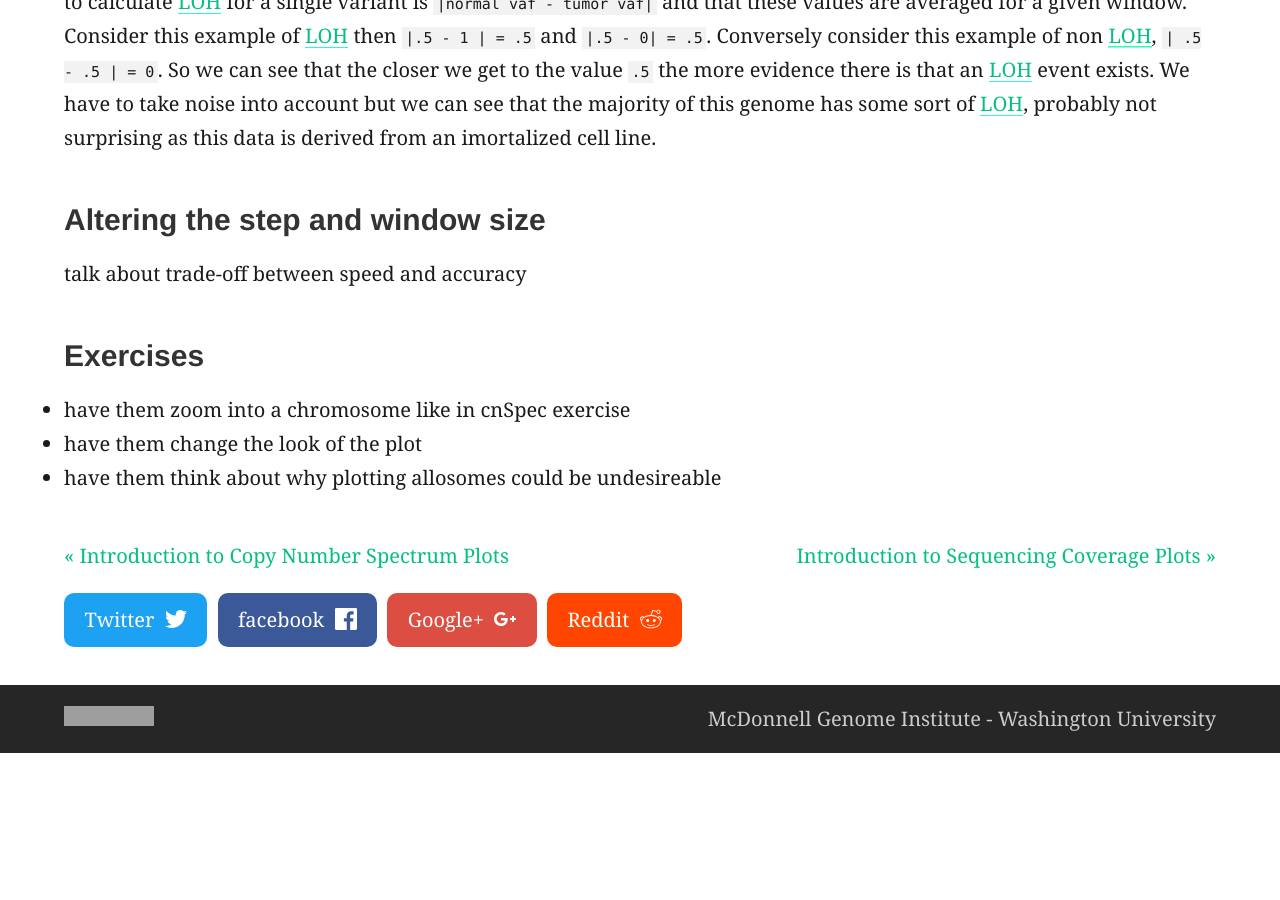
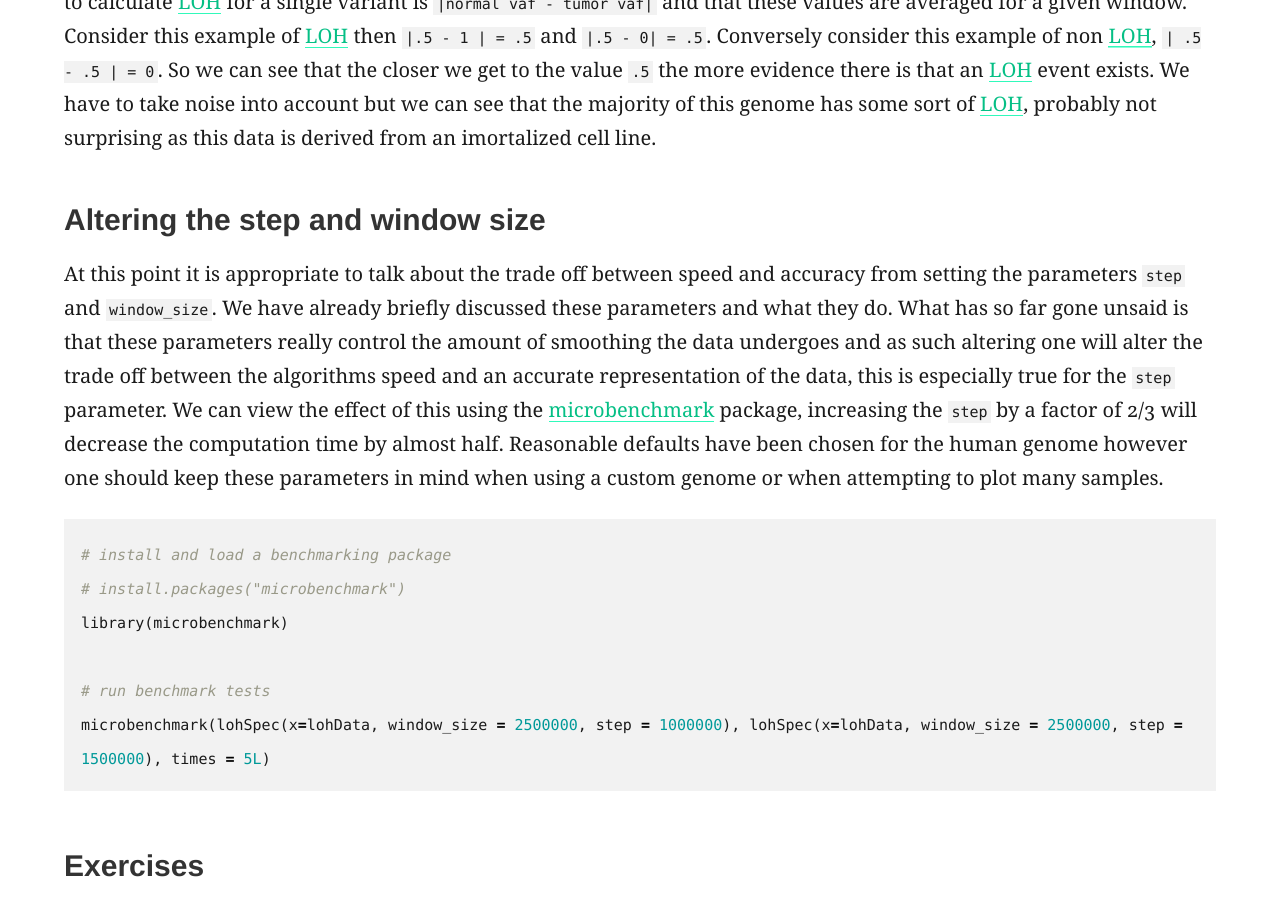
Before and after one commit to griffithlab/genviz.org, a Jekyll site: the page built from _posts/0003-07-01-lohSpec_GenVisR.md, in a window 1280 px wide and 900 px high, scrolled down 4046 px. Built offline with Jekyll 4.4.1, drawn with Linux system fonts in a browser that asks for light colours; nearby versions of some CDN libraries; before the commit the page ends 4799 px from its top, so only the background shows below that; some of the changed text lies outside the part shown; grey boxes are pictures that could not be loaded.

Commit message:
finished lohSpec section

````diff
--- a/_posts/0003-07-01-lohSpec_GenVisR.md
+++ b/_posts/0003-07-01-lohSpec_GenVisR.md
@@ -63,16 +63,42 @@ lohData <- lohData[lohData$n_vaf > 0.4 & lohData$n_vaf < 0.6,]
 lohSpec(x=lohData)
 ```
 
-{% include figure.html image="/assets/GenVisR/lohSpec_v1.png" width="950" %}
+{% include figure.html image="/assets/GenVisR/lohSpec_v2.png" width="950" %}
 
 Now that we have a plot let's go over what it is showing. First off what is a high [LOH](https://en.wikipedia.org/wiki/Loss_of_heterozygosity) value. Remember the formula used to calculate [LOH](https://en.wikipedia.org/wiki/Loss_of_heterozygosity) for a single variant is `|normal vaf - tumor vaf|` and that these values are averaged for a given window. Consider this example of [LOH](https://en.wikipedia.org/wiki/Loss_of_heterozygosity) then `|.5 - 1 | = .5` and `|.5 - 0| = .5`. Conversely consider this example of non [LOH](https://en.wikipedia.org/wiki/Loss_of_heterozygosity), `| .5 - .5 | = 0`. So we can see that the closer we get to the value `.5` the more evidence there is that an [LOH](https://en.wikipedia.org/wiki/Loss_of_heterozygosity) event exists. We have to take noise into account but we can see that the majority of this genome has some sort of [LOH](https://en.wikipedia.org/wiki/Loss_of_heterozygosity), probably not surprising as this data is derived from an imortalized cell line.
 
 ### Altering the step and window size
+At this point it is appropriate to talk about the trade off between speed and accuracy from setting the parameters `step` and `window_size`. We have already briefly discussed these parameters and what they do. What has so far gone unsaid is that these parameters really control the amount of smoothing the data undergoes and as such altering one will alter the trade off between the algorithms speed and an accurate representation of the data, this is especially true for the `step` parameter. We can view the effect of this using the [microbenchmark]() package, increasing the `step` by a factor of 2/3 will decrease the computation time by almost half. Reasonable defaults have been chosen for the human genome however one should keep these parameters in mind when using a custom genome or when attempting to plot many samples.
 
-talk about trade-off between speed and accuracy
+```R
+# install and load a benchmarking package
+# install.packages("microbenchmark")
+library(microbenchmark)
+
+# run benchmark tests
+microbenchmark(lohSpec(x=lohData, window_size = 2500000, step = 1000000), lohSpec(x=lohData, window_size = 2500000, step = 1500000), times = 5L)
+```
 
 ### Exercises
 
-* have them zoom into a chromosome like in cnSpec exercise
-* have them change the look of the plot
-* have them think about why plotting allosomes could be undesireable
+There may be situations in which you would want to view only specific regions within the genome instead of the whole genome itself. This can be achieved by supplying a custom genome to the parameter `y` and making sure your input data is limited to only that region. The gene *PTEN* is commonly lost in breast cancer, take a look to see if it's lost in this cell line. Limit your data to only chromosome 10 and use `plotLayer` to highlight the q23.31 cytogenetic band on which *PTEN* resides (chr10:89500000-92900000). Your plot should look something like the one below.
+
+{% include figure.html image="/assets/GenVisR/lohSpec_v3.png" width="950" %}
+
+{% include question.html question="Get a hint!" answer='You\'ll need to create a custom genome that is only chromosome 10, and you\'ll need to subset your input data as well.' %}
+{% include question.html question="Get a hint!" answer='Look at the messages lohSpec() outputs, it automatically prepends chr to the input to x so your custom genome will need chr prepended as well' %}
+{% include question.html question="Get a hint!" answer='Try using geom_vline() to highlight q23.1' %}
+{% include question.html question="Answer" answer='The solution is supplied in this <a href="http://genomedata.org/gen-viz-workshop/GenVisR/exercise1_lohSpec.R">file.</a>' %}
+
+At times it may be desireable to alter how the plot looks, [lohSpec()](https://www.rdocumentation.org/packages/GenVisR/versions/1.0.4/topics/lohSpec) has a few helpfull parameters to aid in this but it may also be necessary to add additional plot layers as well via the parameter `plotLayer`. try to recreate the plot below using a combination of parameters in the [lohSpec()](https://www.rdocumentation.org/packages/GenVisR/versions/1.0.4/topics/lohSpec) documentation and adding additional layers via `plotLayer`. You will need to alter the plot colours, add a title, and change the facets to take up an equal share of the plot.
+
+{% include figure.html image="/assets/GenVisR/lohSpec_v4.png" width="950" %}
+
+{% include question.html question="Get a hint!" answer='look at the parameter "colourScheme"' %}
+{% include question.html question="Get a hint!" answer='you will need to add layers for facet_grid() and ggtitle()' %}
+{% include question.html question="Get a hint!" answer='Remember from earlier that when multiple layers are supplied they must be as a list!' %}
+{% include question.html question="Answer" answer='lohSpec(lohData, colourScheme = "viridis", plotLayer=list(facet_grid(.~chromosome, scales="free"), ggtitle("Loss of Heterozygosity")))' %}
+
+When plotting these types of plots, particular care must be taken when dealing with [allosomes](https://en.wikipedia.org/wiki/Allosome). The parameter `gender` is usefull in this regard however try and think why it is necessary to consider for these plots and why [lohSpec()](https://www.rdocumentation.org/packages/GenVisR/versions/1.0.4/topics/lohSpec) does not plot [allosomes](https://en.wikipedia.org/wiki/Allosome) by default.
+
+{% include question.html question="Answer" answer='Depending on the gender, the allosomes of a sample could be diploid or haploid, if the later is true LOH could be deceptively displayed when there is not any.' %}
````
Also changed, not shown: assets/GenVisR/lohSpec_v3.png (added), assets/GenVisR/lohSpec_v4.png (added), 3 other files.
